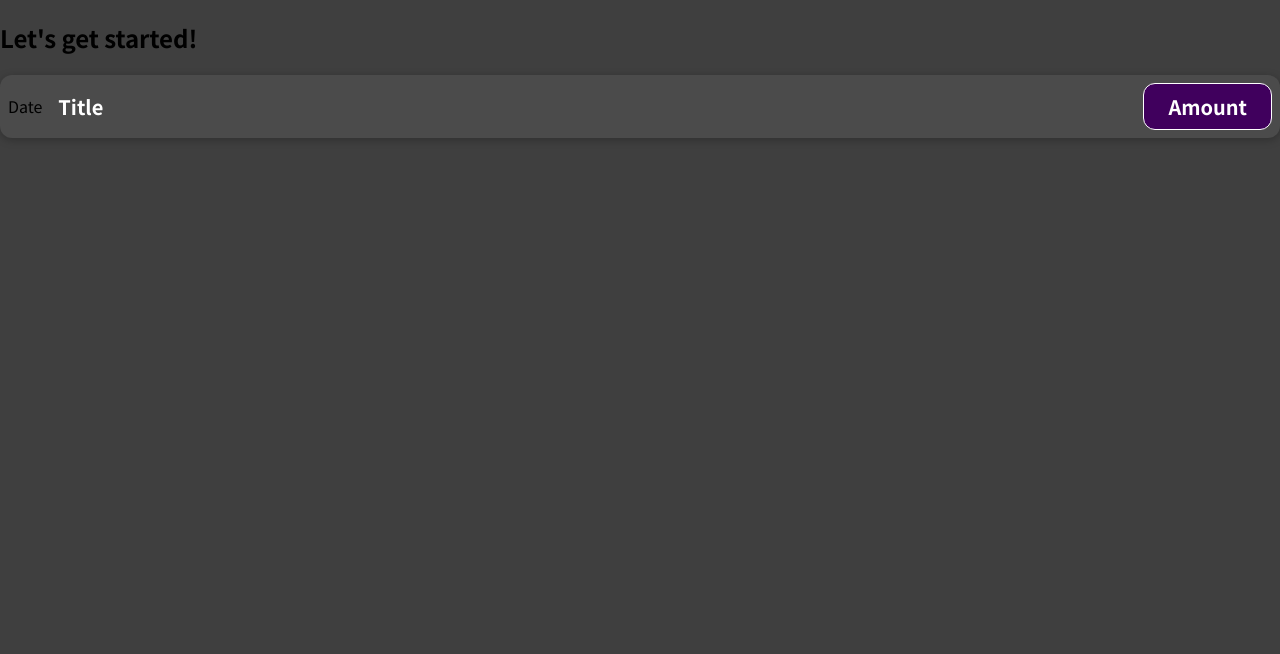
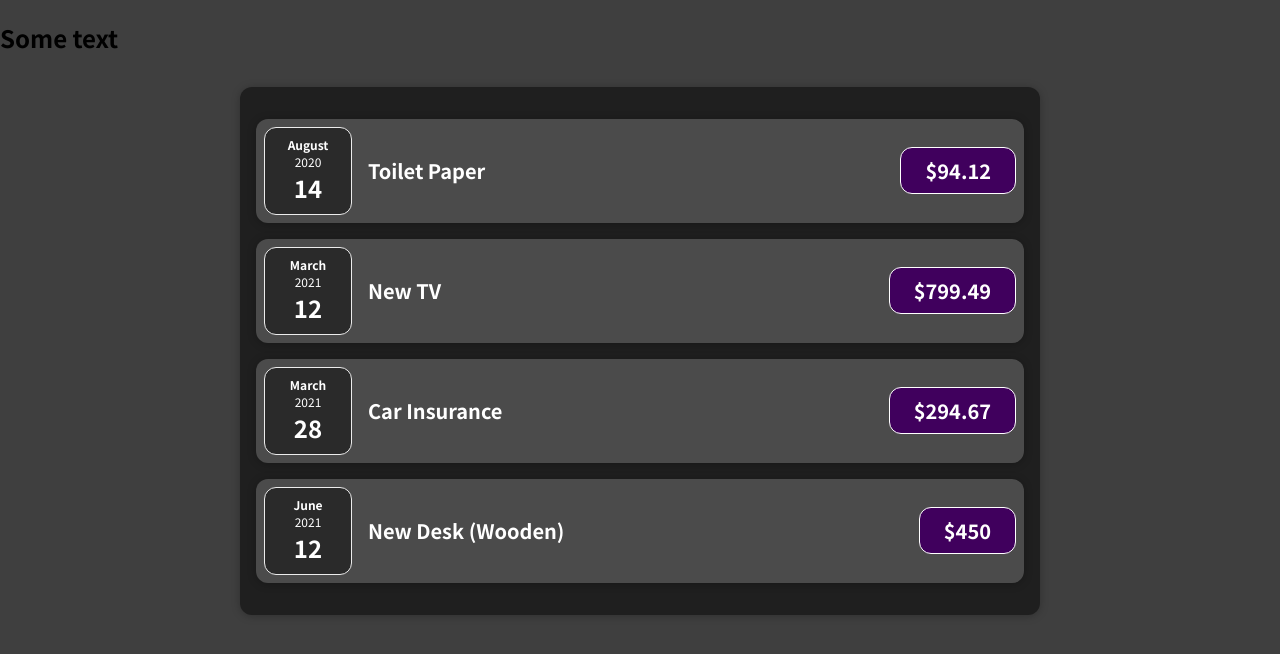
Before and after one commit to alexwhoosh/expenses-app, a JavaScript app: page / in a window 1280 px wide. Shown: the top 654 px of the page. Built offline with nearby package versions, Linux system fonts and the light colour scheme.

Commit message:
Feature/expense item (#1)
* feat | create expensesItem component

* feat | add the expense date component

* feat | organized component files

* fixed formatting and other issues

```diff
--- /dev/null
+++ b/src/App.constants.js
@@ -0,0 +1,27 @@
+const expenses = [
+    {
+        id: "e1",
+        title: "Toilet Paper",
+        amount: 94.12,
+        date: new Date(2020, 7, 14),
+    },
+    {   id: "e2",
+        title: "New TV",
+        amount: 799.49,
+        date: new Date(2021, 2, 12)
+    },
+    {
+        id: "e3",
+        title: "Car Insurance",
+        amount: 294.67,
+        date: new Date(2021, 2, 28),
+    },
+    {
+        id: "e4",
+        title: "New Desk (Wooden)",
+        amount: 450,
+        date: new Date(2021, 5, 12),
+    },
+];
+
+export default expenses;
--- a/src/App.js
+++ b/src/App.js
@@ -1,12 +1,13 @@
-import ExpenseItem from "./components/ExpenseItem";
+import Expenses from "./components/Expenses/Expenses";
+import ExpensesItems from "./App.constants"
 
 function App() {
-  return (
-    <div>
-      <h2>Let's get started!</h2>
-      <ExpenseItem></ExpenseItem>
-    </div>
-  );
+    return (
+        <div>
+            <h2>Some text</h2>
+            <Expenses items={ExpensesItems}/>
+        </div>
+    );
 }
 
 export default App;
--- a/src/components/ExpenseItem.js
+++ /dev/null
@@ -1,15 +0,0 @@
-import "./ExpenseItem.css";
-
-function ExpenseItem() {
-    return (
-        <div className="expense-item">
-            <div>Date</div>
-            <div className="expense-item__description">
-                <h2>Title</h2>
-                <div className="expense-item__price">Amount</div>
-            </div>
-        </div>
-    );
-}
-
-export default ExpenseItem;
--- /dev/null
+++ b/src/components/Expenses/ExpenseDate.css
@@ -0,0 +1,26 @@
+.expense-date {
+    display: flex;
+    flex-direction: column;
+    width: 5.5rem;
+    height: 5.5rem;
+    border: 1px solid #ececec;
+    background-color: #2a2a2a;
+    color: white;
+    border-radius: 12px;
+    align-items: center;
+    justify-content: center;
+}
+
+.expense-date__month {
+    font-size: 0.75rem;
+    font-weight: bold;
+}
+
+.expense-date__year {
+    font-size: 0.75rem;
+}
+
+.expense-date__day {
+    font-size: 1.5rem;
+    font-weight: bold;
+}
--- /dev/null
+++ b/src/components/Expenses/ExpenseDate.js
@@ -0,0 +1,17 @@
+import "./ExpenseDate.css";
+
+function ExpenseDate({ date }) {
+    const month = date.toLocaleString("en-US", { month: "long" });
+    const year = date.getFullYear();
+    const day = date.toLocaleString("en-US", { day: "2-digit" });
+
+    return (
+        <div className="expense-date">
+            <div className="expense-date__month">{month}</div>
+            <div className="expense-date__year">{year}</div>
+            <div className="expense-date__day">{day}</div>
+        </div>
+    )
+}
+
+export default ExpenseDate;
--- a/src/components/ExpenseItem.css
+++ b/src/components/Expenses/ExpenseItem.css
@@ -2,10 +2,8 @@
     display: flex;
     justify-content: space-between;
     align-items: center;
-    box-shadow: 0 2px 8px rgba(0, 0, 0, 0.25);
     padding: 0.5rem;
     margin: 1rem 0;
-    border-radius: 12px;
     background-color: #4b4b4b;
 }
 
--- /dev/null
+++ b/src/components/Expenses/ExpenseItem.js
@@ -0,0 +1,18 @@
+import "./ExpenseItem.css";
+import Card from "../UI/Card";
+import ExpenseDate from "./ExpenseDate";
+
+
+function ExpenseItem(props) {
+    return (
+        <Card className="expense-item">
+            <ExpenseDate date={props.date}/>
+            <div className="expense-item__description">
+                <h2>{props.title}</h2>
+                <div className="expense-item__price">${props.amount}</div>
+            </div>
+        </Card>
+    );
+}
+
+export default ExpenseItem;
--- /dev/null
+++ b/src/components/Expenses/Expenses.css
@@ -0,0 +1,7 @@
+.expenses {
+    padding: 1rem;
+    background-color: rgb(31, 31, 31);
+    margin: 2rem auto;
+    width: 50rem;
+    max-width: 95%;
+}
--- /dev/null
+++ b/src/components/Expenses/Expenses.js
@@ -0,0 +1,32 @@
+import "./Expenses.css";
+import ExpenseItem from "./ExpenseItem";
+import Card from "../UI/Card"
+
+function Expenses({ items }) {
+    return (
+        <Card className="expenses">
+            <ExpenseItem
+                title={items[0].title}
+                amount={items[0].amount}
+                date={items[0].date}
+            />
+            <ExpenseItem
+                title={items[1].title}
+                amount={items[1].amount}
+                date={items[1].date}
+            />
+            <ExpenseItem
+                title={items[2].title}
+                amount={items[2].amount}
+                date={items[2].date}
+            />
+            <ExpenseItem
+                title={items[3].title}
+                amount={items[3].amount}
+                date={items[3].date}
+            />
+        </Card>
+    )
+}
+
+export default Expenses;
--- /dev/null
+++ b/src/components/UI/Card.css
@@ -0,0 +1,4 @@
+.card {
+    border-radius: 12px;
+    box-shadow: 0 1px 8px rgba(0, 0, 0, 0.25);
+}
--- /dev/null
+++ b/src/components/UI/Card.js
@@ -0,0 +1,9 @@
+import "./Card.css"
+
+function Card(props) {
+    const classes = `card ${props.className}`;
+
+    return <div className={classes}>{props.children}</div>
+}
+
+export default Card;
```
